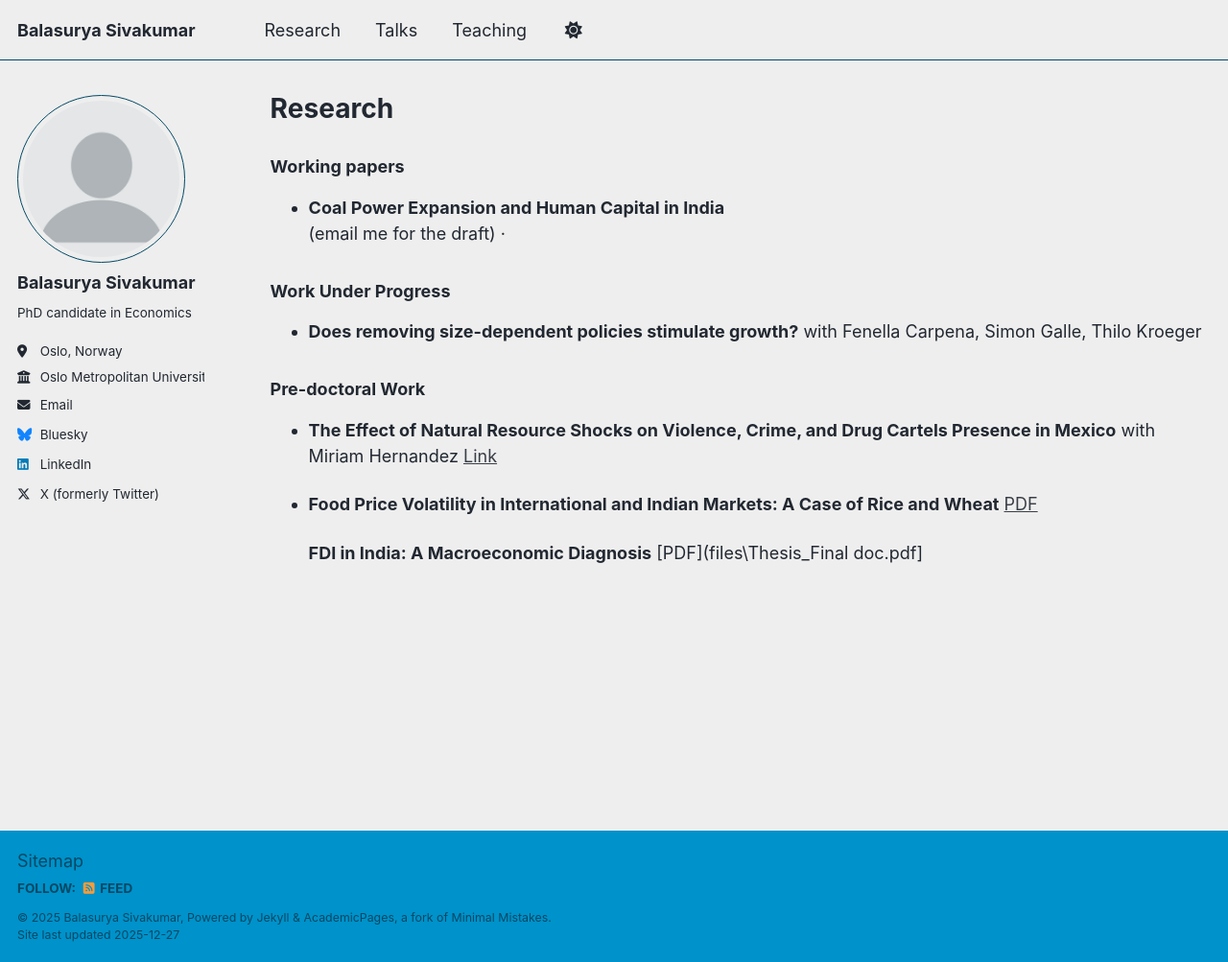
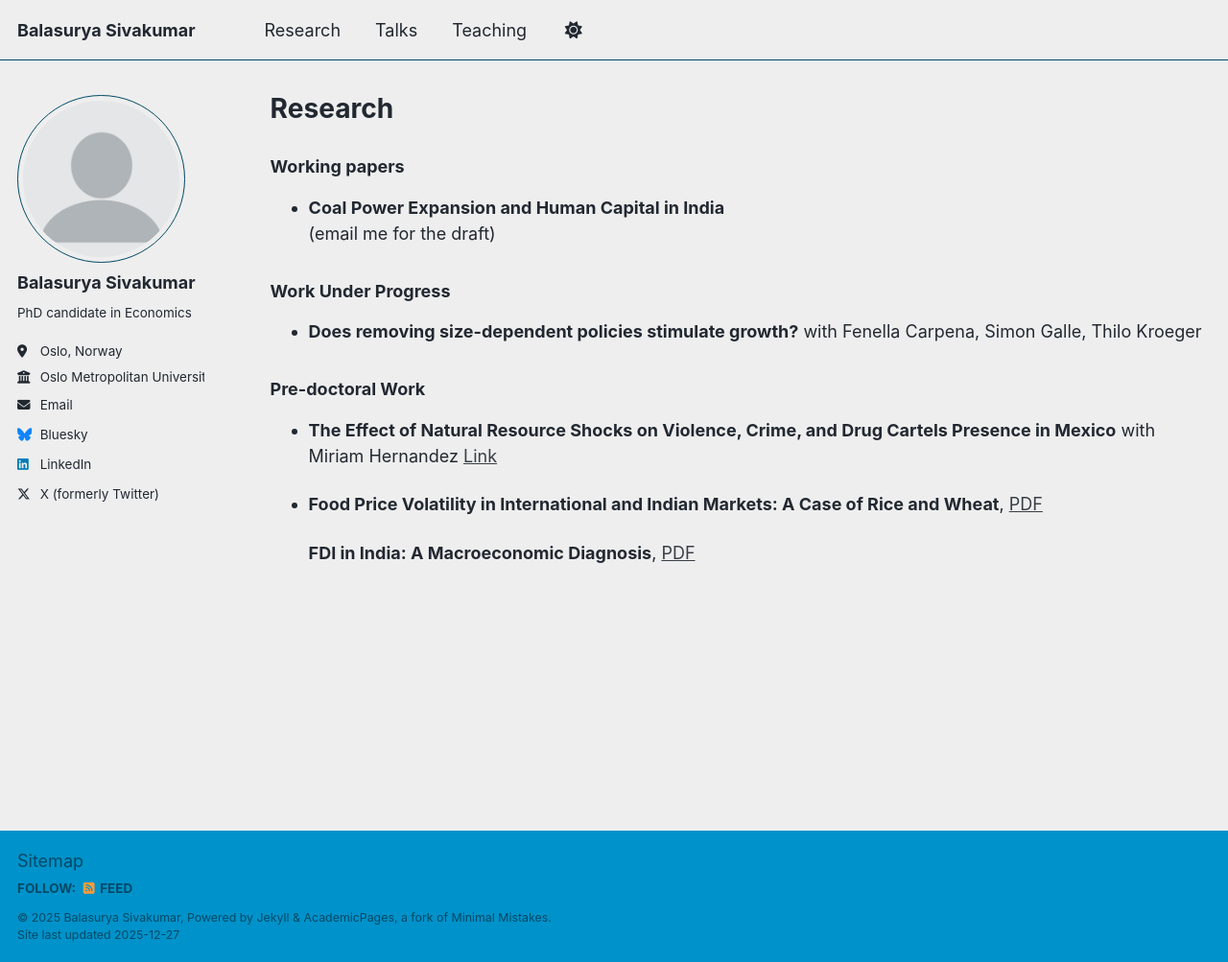
Before and after one commit to BalasuryaSivakumar/balasuryasivakumar.github.io, a Jekyll site: the page built from _pages/publications.md, in a window 1280 px wide and 1003 px high. Shown: the whole window at 96% size. Built offline with Jekyll 4.4.1, drawn with Linux system fonts in a browser that asks for light colours; a script that is not in the unit is left out.

Commit message:
Update publications.md

```diff
--- a/_pages/publications.md
+++ b/_pages/publications.md
@@ -6,7 +6,7 @@ author_profile: true
 ---
 ### Working papers
 - **Coal Power Expansion and Human Capital in India**
-  (email me for the draft) ·
+  (email me for the draft)
 
 ### Work Under Progress
 - **Does removing size-dependent policies stimulate growth?**
@@ -16,8 +16,6 @@ author_profile: true
 - **The Effect of Natural Resource Shocks on Violence, Crime, and Drug Cartels Presence in Mexico**
   with Miriam Hernandez [Link](https://lup.lub.lu.se/student-papers/search/publication?q=author+exact+%22Sivakumar%2C+Balasurya%22)
 
-- **Food Price Volatility in International and Indian Markets: A Case of Rice and Wheat**
-  [PDF](files\Finalthesis01_Bala.pdf)
+- **Food Price Volatility in International and Indian Markets: A Case of Rice and Wheat**, [PDF](\files\Finalthesis01_Bala.pdf)
 
-  **FDI in India: A Macroeconomic Diagnosis**
-  [PDF](files\Thesis_Final doc.pdf]
+  **FDI in India: A Macroeconomic Diagnosis**, [PDF](/files/Thesis_Final_doc.pdf)
```
